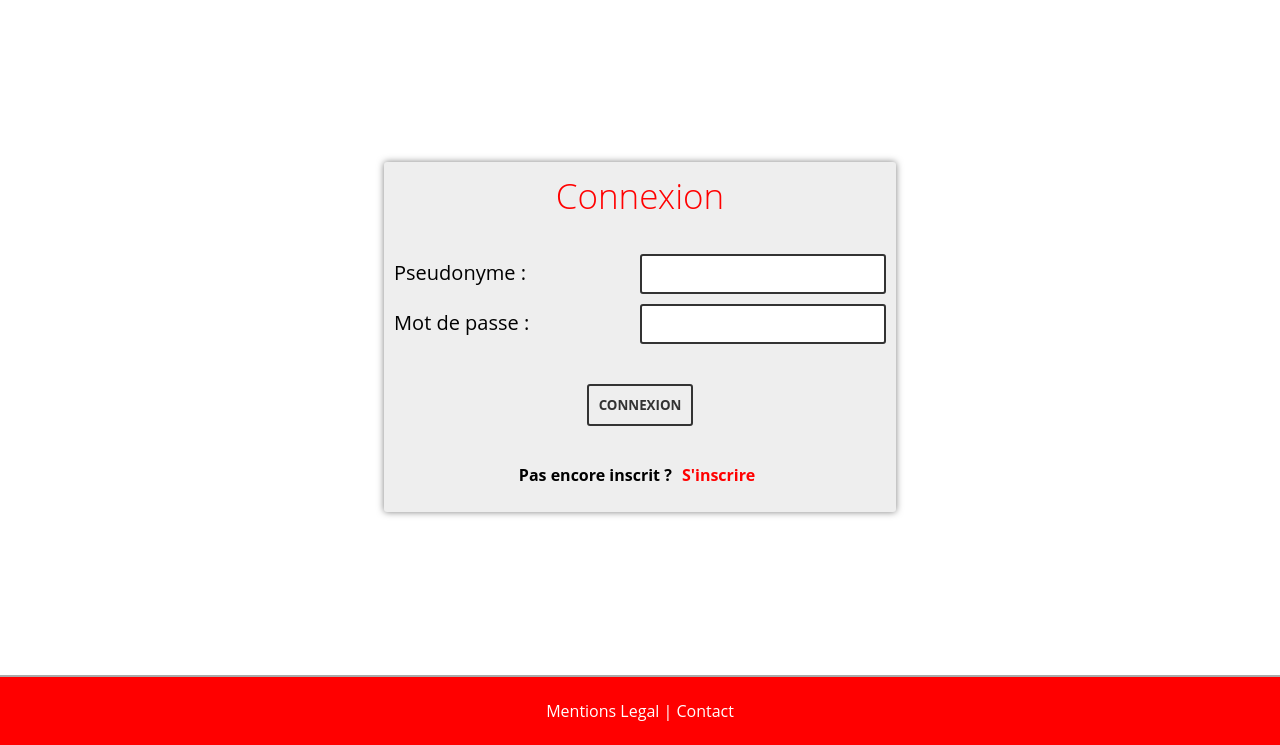
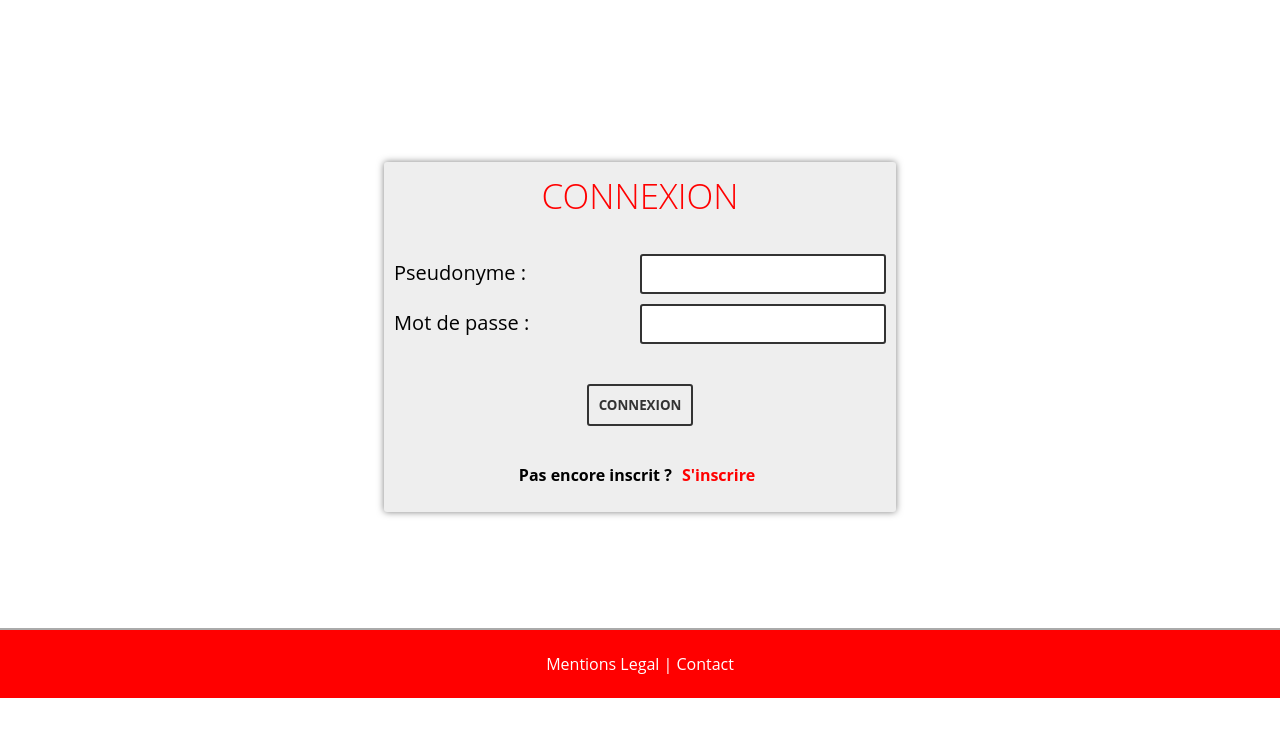
Before and after one commit to OlTarba/GBAF, a PHP site: page /connexion.php in a window 1280 px wide. Shown: the part 102-847 px from the top of the page. After the commit the page ends 800 px from the top, so only its background shows below. Run offline with PHP 8.4, Linux system fonts and the light colour scheme.

Commit message:
Fix Footer

```diff
--- a/connexion.php
+++ b/connexion.php
@@ -1,5 +1,5 @@
 <!DOCTYPE html>
-<html lang="en">
+<html lang="fr">
     <head>
         <?php require_once 'include/head.php'; ?>
         <title>GBAF | Connexion </title>
@@ -25,6 +25,8 @@
             <p>Pas encore inscrit ? <a href="inscription.php" class="link-button">S'inscrire</a></p>
         </div>
 
+        <div class="fixed-footer">
             <?php include_once 'include/footer.php'; ?>
+        </div>
     </body>
 </html>
--- a/css/style.css
+++ b/css/style.css
@@ -235,6 +235,7 @@ header .logo{
     font-size:35px;
     text-align:center;
     margin-top:0;
+    text-transform:uppercase;
 }
 .form label{
     margin-top:5px;
@@ -299,3 +300,9 @@ footer{
     text-align:center;
     padding:7px;
 }
+.fixed-footer{
+    position:absolute;
+    bottom:0;
+    left:0;
+    right:0;
+}
--- a/inscription.php
+++ b/inscription.php
@@ -1,5 +1,5 @@
 <!DOCTYPE html>
-<html lang="en">
+<html lang="fr">
     <head>
         <?php require_once 'include/head.php'; ?>
         <title>GBAF | Inscription </title>
@@ -40,6 +40,8 @@
             <p>Vous êtes déjà inscrit ? <a href="connexion.php" class="link-button">Se connecter</a></p>
         </div>
 
+        <div class="fixed-footer">
             <?php include_once 'include/footer.php'; ?>
+        </div>
     </body>
 </html>
```
Lines whose indentation alone changed are shown as unchanged.
